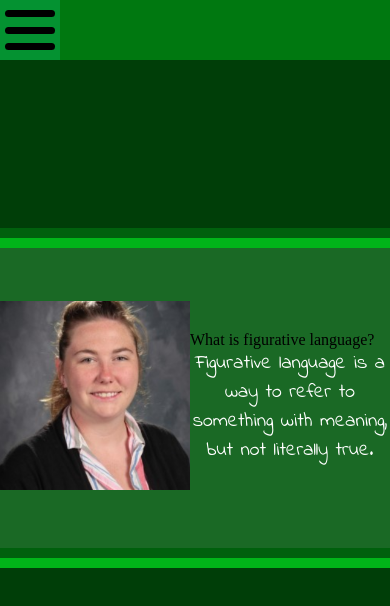
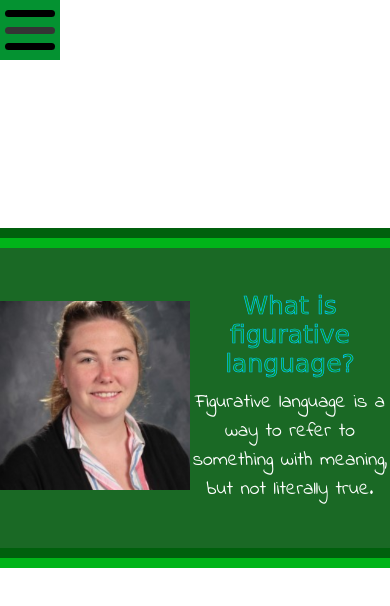
Before and after one commit to okendric/31200-neely-app, a plain HTML site: page index.html in a window 390 px wide. Drawn offline with nearby package versions, Linux system fonts and the light colour scheme; a web font is replaced by a local one.

Commit message:
Add files via upload

```diff
--- a/css/style.css
+++ b/css/style.css
@@ -2,22 +2,11 @@
     margin: 0;
 }
 
-html {
-    background-color: #003e08;
-}
-
 
 /* LINKS */
-nav {
-    width: 100%;
-    height: 60px;
-    background-color: #007810;
-    display: flex;
-    align-items: center;
-}
 
 a {
-    color: rgb(255, 255, 255);
+    color: #ffffff;
     -webkit-text-stroke: 2px rgb(0, 72, 117);
     text-decoration: none;
     font-size: 29px;
@@ -27,6 +16,10 @@ a {
 
 a:hover {
     opacity: 0.7;
+}
+
+a:visited {
+    color: rgb(188, 188, 188);
 }
 
 #links {
@@ -61,6 +54,10 @@ a:hover {
     background-color: black;
 }
 
+.bar:nth-child(2) {
+    background-color: rgb(52, 52, 52);
+}
+
 #verticalNav {
     display: none;
 }
@@ -86,13 +83,24 @@ a:hover {
     border: 20px groove #01b419;
 }
 
-#question {
-    color:rgb(13, 145, 35);
+div > p {
+    color: white;
+}
+
+div p {
+    color: gray;
+}
+
+.title {
     -webkit-text-stroke: 1px rgb(0, 200, 255);
     font-size: 40px;
     font-family: 'Shantell Sans', cursive;
     text-align: center;
     margin-bottom: 10px;
+}
+
+p.title {
+    color:rgb(13, 145, 35);
 }
 
 #answer {
@@ -203,7 +211,7 @@ button:active {
         width: 480px;
     }
 
-    #question {
+    .title {
         font-size: 25px;
         -webkit-text-stroke: 0.7px rgb(0, 200, 255);
     }
@@ -296,7 +304,7 @@ button:active {
         width: 430px;
     }
 
-    #question {
+    .title {
         font-size: 25px;
         -webkit-text-stroke: 0.7px rgb(0, 200, 255);
     }
```
